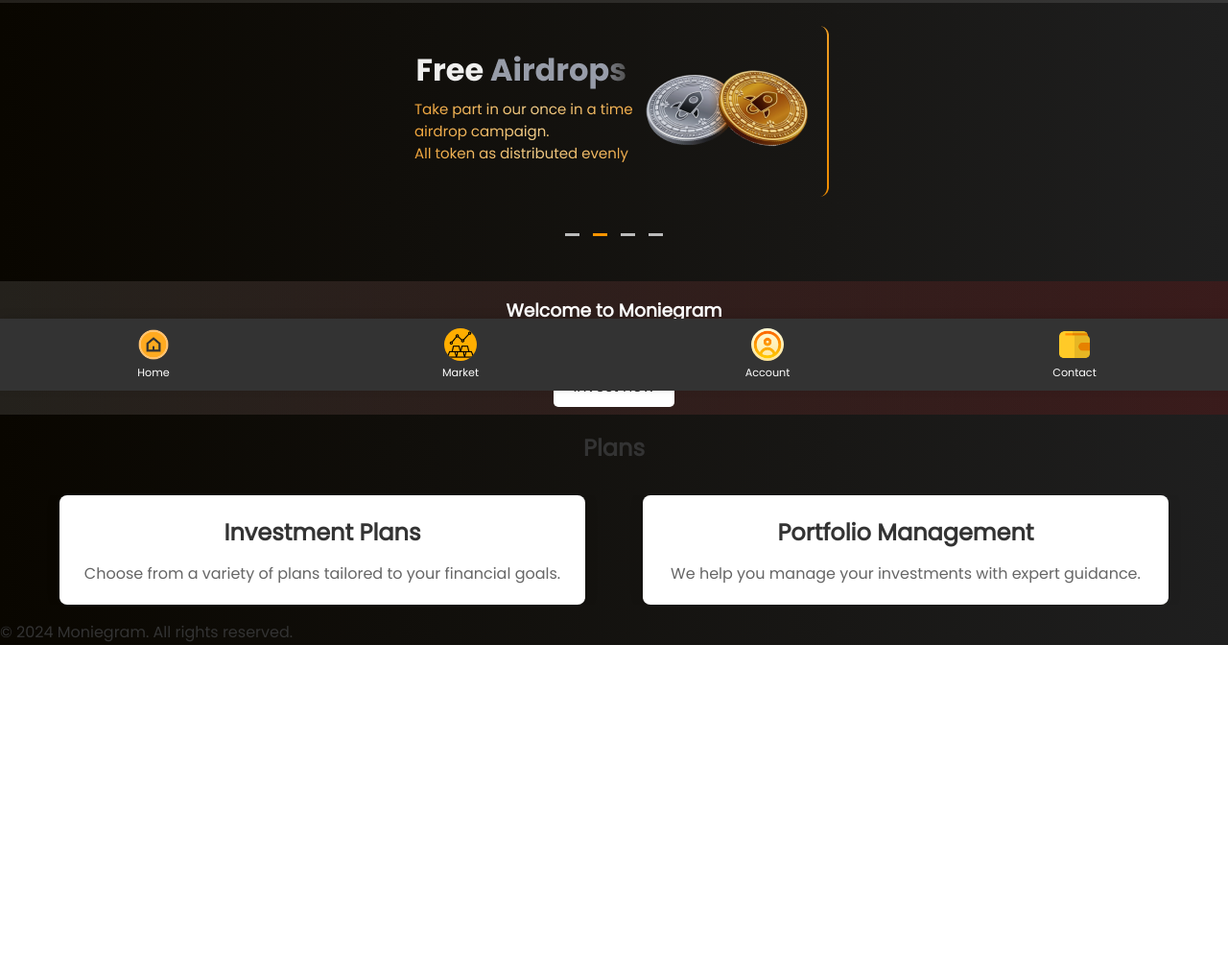
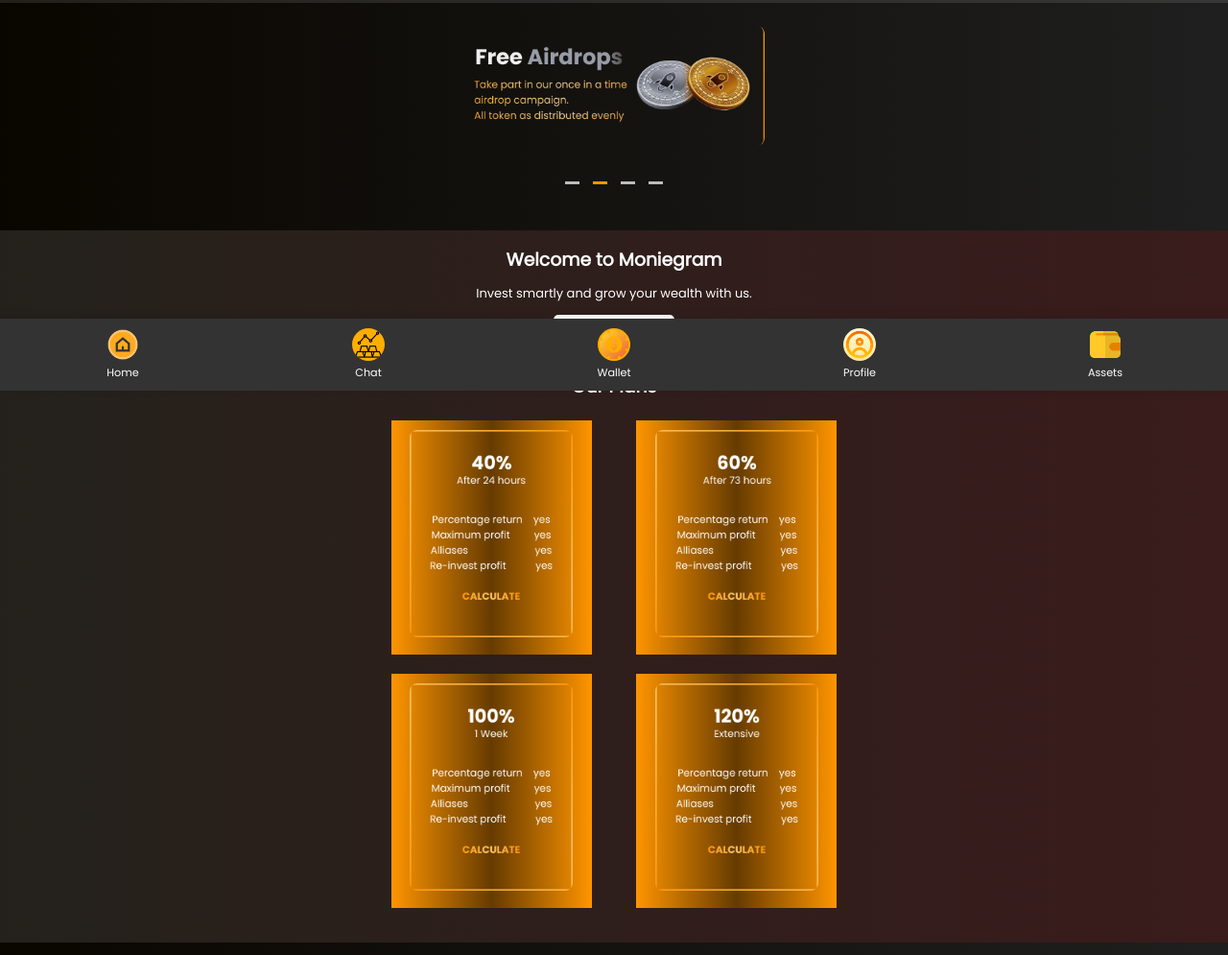
Before and after one commit to bitblastrexxy/bitblast, a plain HTML site: page main-page.html in a window 1280 px wide. Shown: the part 393-1388 px from the top of the page at 96% size. Before the commit the page ends 1065 px from the top, so only its background shows below. Drawn offline with Linux system fonts and the light colour scheme; a web font is replaced by a local one.

Commit message:
Add files via upload

```diff
--- a/css/main-page.css
+++ b/css/main-page.css
@@ -318,6 +318,7 @@
     position: relative;
     margin: auto;
     padding: 1.5rem 2rem;
+    text-align: center;
 }
 
 /* Hide all slides by default */
@@ -326,7 +327,7 @@
 }
 
 img {
-    width: 100%;
+    width: 70%;
     border-radius: 8px;
 }
 
@@ -360,3 +361,23 @@
 .active {
     background-color: rgba(255, 149, 0, 1);
 }
+
+.plans{
+
+}
+
+.plan-line1{
+    display: flex;
+    justify-content: center;
+    gap: 10%;
+}
+
+.plan-line1 .plan{
+    background: linear-gradient(to right, rgba(255, 149, 0, 1), rgb(102, 59, 0), rgba(255, 149, 0, 1));
+    padding: 10px;
+    margin-bottom: 20px;
+}
+
+.plan-line1 .plan img{
+    width: 90%;
+}
--- a/main-page.html
+++ b/main-page.html
@@ -82,7 +82,27 @@
         <div class="hero-content">
             <h3>Welcome to Moniegram</h3>
             <p>Invest smartly and grow your wealth with us.</p>
-            <a href="#" class="cta-button">Invest now</a>
+            <a href="#" class="cta-button">Invest now</a><br><br>
+            <h3>Our Plans</h3>
+
+            <div class="plans">
+                <div class="plan-line1">
+                    <div class="plan">
+                        <img src="./images/Frame 16.png" alt="">
+                    </div>
+                    <div class="plan">
+                        <img src="./images/Frame 17.png" alt="">
+                    </div>
+                </div>
+                <div class="plan-line1">
+                    <div class="plan">
+                        <img src="./images/Frame 18.png" alt="">
+                    </div>
+                    <div class="plan">
+                        <img src="./images/Frame 19.png" alt="">
+                    </div>
+                </div>
+            </div>
         </div>
     </section>
 
@@ -105,9 +125,10 @@
     <nav class="bottom-nav">
         <ul class="nav-links">
             <li><a href="#"><img src="./images/home_15382980.png" alt="Home Icon"><span>Home</span></a></li>
-            <li><a href="#"><img src="./images/market_13248824.png" alt="Services Icon" style="background-color: rgb(255, 174, 0); border-radius: 20rem;"><span>Market</span></a></li>
-            <li><a href="#"><img src="./images/user_9303328.png" alt="About Icon" style="border-radius: 20rem;"><span>Account</span></a></li>
-            <li><a href="#"><img src="./images/wallet_6948492.png" alt="Contact Icon"><span>Contact</span></a></li>
+            <li><a href="#"><img src="./images/market_13248824.png" alt="Services Icon" style="background-color: rgb(255, 174, 0); border-radius: 20rem;"><span>Chat</span></a></li>
+            <li><a href="#"><img src="./images/money-management_5166084.png" alt="About Icon" style="border-radius: 20rem; background-color: rgb(255, 174, 0);"><span>Wallet</span></a></li>
+            <li><a href="#"><img src="./images/user_9303328.png" alt="About Icon" style="border-radius: 20rem;"><span>Profile</span></a></li>
+            <li><a href="#"><img src="./images/wallet_6948492.png" alt="Contact Icon"><span>Assets</span></a></li>
         </ul>
     </nav>
 
```
Also changed, not shown: images/money-management_5166084.png (added).
